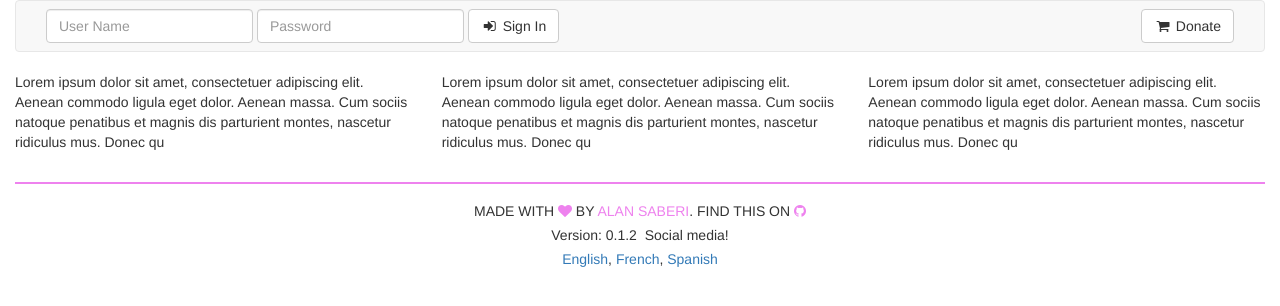
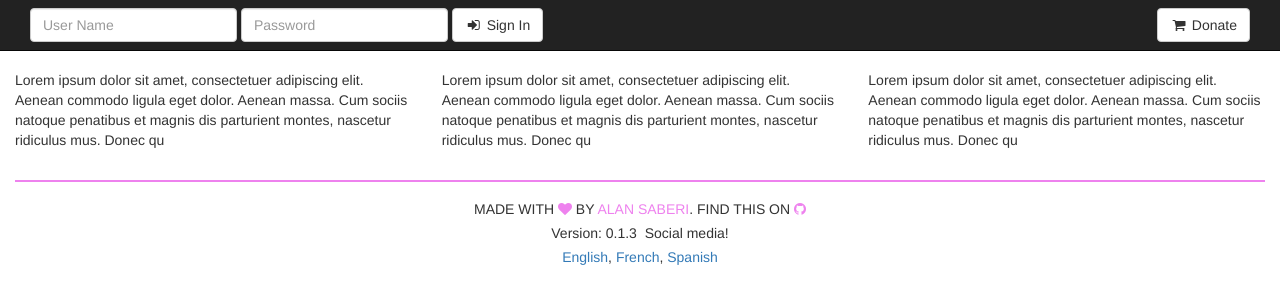
Before and after one commit to alireza-saberi/meme-maker, a website: page client/index.html in a window 1280 px wide. Drawn offline with nearby package versions, Linux system fonts and the light colour scheme.

Commit message:
fix: navbar-inverse and navbar-top-fixed is added
to keep all of items vertically aligned, it is important to used
navbar-top-fixed and some overriding in css. Also navbar-revere reversed
the whole navbar

```diff
--- a/client/css/main.css
+++ b/client/css/main.css
@@ -14,3 +14,8 @@ footer {
 	line-height: 100%;
 
 }
+
+body {
+	padding-top: 70px;
+
+}
--- a/client/index.html
+++ b/client/index.html
@@ -20,7 +20,7 @@
   </head>
   <body data-ng-app="memeMaker">
     <div class="container-fluid" ng-controller="footerController">
-        <div class="nav navbar navbar-default">
+        <div class="nav navbar navbar-default navbar-fixed-top navbar-inverse">
           <div class="container-fluid">
             <div class="navbar-header">
               <form class="navbar-form navbar-left">
--- a/client/js/app.js
+++ b/client/js/app.js
@@ -2,7 +2,7 @@
 	var app = angular.module('memeMaker', []);
 	app.constant('appSettings', {
 		title: 'Meme Maker',
-		version: '0.1.2',
+		version: '0.1.3',
 
 	});
 
```
